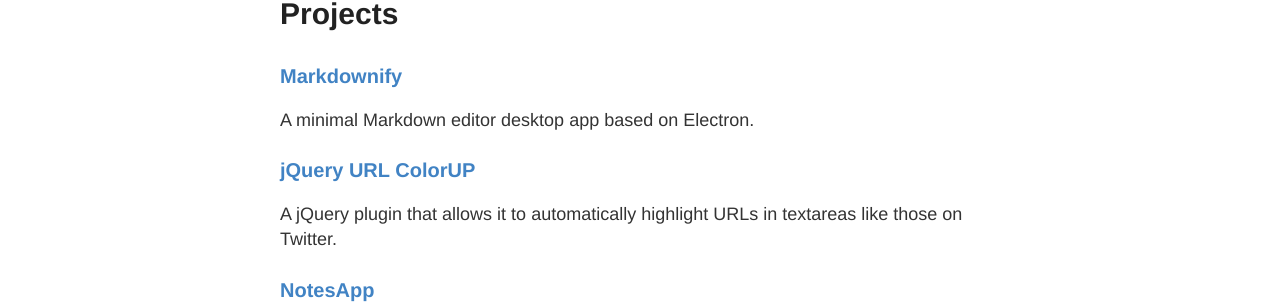
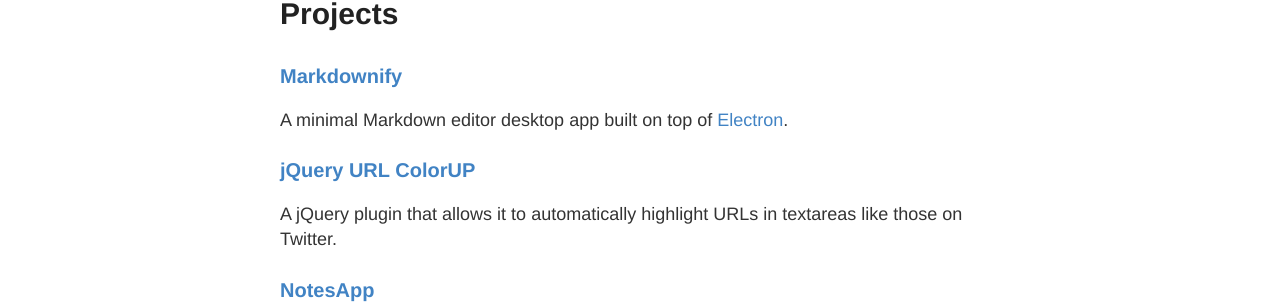
Before and after one commit to varunkumardev/amitmerchant1990.github.io, a Jekyll site: the page built from projects.md, in a window 1280 px wide. Shown: the part 173-477 px from the top of the page. Built offline with Jekyll 4.4.1, drawn with Linux system fonts in a browser that asks for light colours.

Commit message:
Update Projects Page

```diff
--- a/projects.md
+++ b/projects.md
@@ -6,7 +6,7 @@
 
 ### [Markdownify](https://github.com/amitmerchant1990/electron-markdownify)
 
-> A minimal Markdown editor desktop app based on Electron.
+> A minimal Markdown editor desktop app built on top of [Electron](http://electron.atom.io/).
 
 ### [jQuery URL ColorUP](https://github.com/amitmerchant1990/urlcolorup)
 
```
